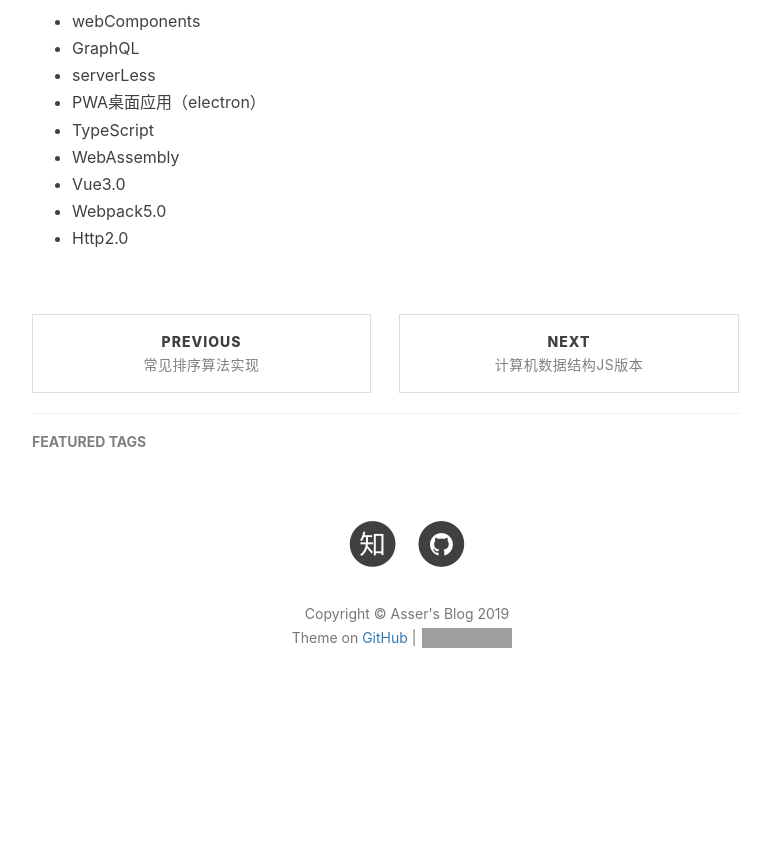
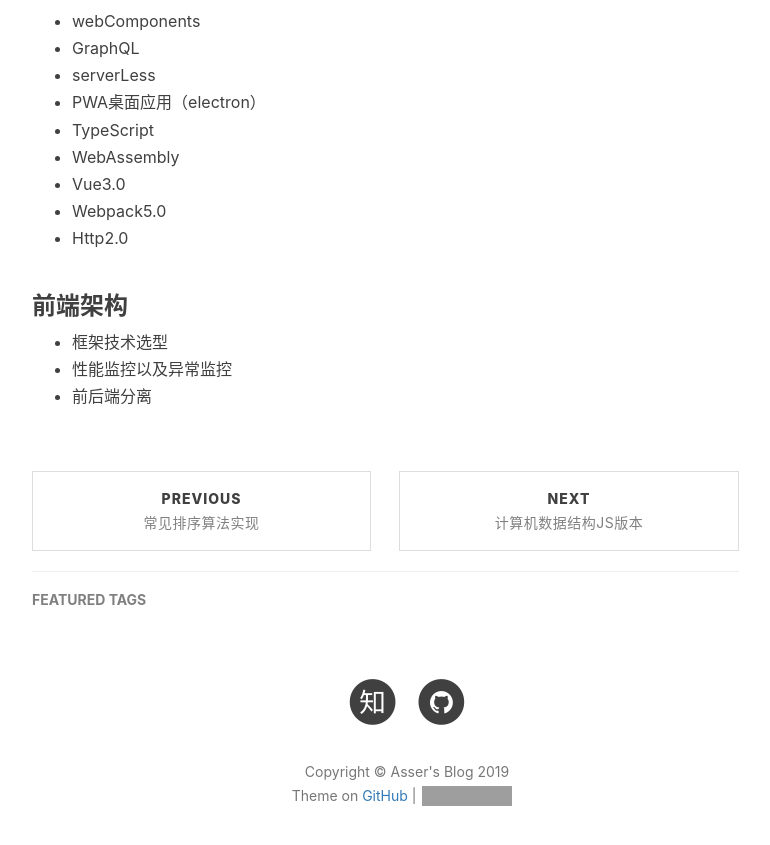
Before and after one commit to AsserHong/blog, a Jekyll site: the page built from _posts/2019-08-08-面试提纲汇总.md, in a window 1280 px wide and 900 px high, scrolled down 12802 px. Shown: the top 845 px of the window, without its empty margins (233-1003 px from the left). Built offline with Jekyll 4.4.1, drawn with Linux system fonts in a browser that asks for light colours; nearby versions of some CDN libraries; our own code applies the rules of GitHub Pages for plain Markdown files; comment, search, counter and statistics services are not loaded; before the commit the page ends 13544 px from its top, so only the background shows below that; grey boxes are pictures that could not be loaded.

Commit message:
新增前端架构部分提纲

```diff
--- a/_posts/2019-08-08-面试提纲汇总.md
+++ b/_posts/2019-08-08-面试提纲汇总.md
@@ -406,3 +406,8 @@ function bubbleSort(arr) {
 + Vue3.0
 + Webpack5.0
 + Http2.0
+
+### 前端架构
++ 框架技术选型
++ 性能监控以及异常监控
++ 前后端分离
```
